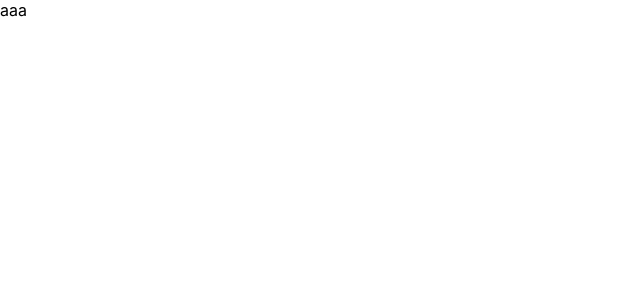
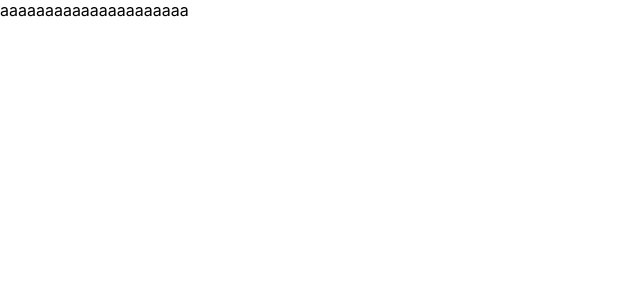
Before and after one commit to iOllio-Nguyen/test, a Next.js app: page / in a window 1280 px wide. Shown: the top 300 px of the page, without its empty margins (0-640 px from the left). Built offline with nearby package versions, Linux system fonts and the light colour scheme.

Commit message:
Update index.js

```diff
--- a/pages/index.js
+++ b/pages/index.js
@@ -1,102 +1,7 @@
-import React, { useState, useEffect } from "react";
-import InfiniteScroll from "react-infinite-scroll-component";
-import { getSession, useSession } from 'next-auth/client'
-import Modal from "react-modal"
-import Link from 'next/link'
-// Styles
-import styles from '../styles/home.module.css'
-// Componet
-import Menu from "../components/menu/menu"
-import  SuccessLottie from "../components/utilities/SuccessLottie"
 
 
-// export async function getServerSideProps(ctx) {
-//   const items = await fetch('/api/DAO/getLaptopList')
-//   const data = await items.json()
-//   const userCredentical = await getSession(ctx)
-//   return {
-//     props: {
-//       data,
-//       userCredentical
-//     }
-//   }
-// }
-
-Modal.setAppElement("#__next")
-
 const App =(props)=> {
-  return (<div>aaa</div>)
-  // const [laptopList, setLaptopList] = useState(props.data)
-  // const [isMessageModalOpen, setMessageModalSate] = useState(false)
-
-  // const fetchMoreData =async()=>{
-  //     if(laptopList.length > 30){return}
-
-  //     const items = await fetch('/api/DAO/getLaptopList')
-  //     const data = await items.json()
-  //     setLaptopList(laptopList.concat(data))
-  // }
-
-  // const addToCart = (item) =>{
-  //   const localStorage = window.localStorage;
-  //   const cart = localStorage.getItem('webappCart')?JSON.parse(localStorage.getItem('webappCart')):[]
-  //   const itemIndex = cart.map((item) => {return item.name}).indexOf(item.name)
-
-  //   if(itemIndex == -1){
-  //     item.inCartQuantity = 1
-  //     cart.push(item)
-  //   }
-  //   else{
-  //     cart[itemIndex].inCartQuantity += 1
-  //   }
-  //   localStorage.setItem('webappCart', JSON.stringify(cart))
-  //   setMessageModalSate(true)
-  // }
-
-  // const renderBody =()=>{
-  //     return(
-  //       <InfiniteScroll
-  //         dataLength={laptopList.length}
-  //         next={fetchMoreData}
-  //         hasMore={true}
-  //         loader={<h4>Fetching...</h4>}
-  //         className={styles.productsContainer}
-  //       >
-  //         {laptopList.map((laptop, index) => (
-  //           <div className={styles.product} key={index}>
-  //             <Link href={`/${laptop.name}`}>
-  //             <div>
-  //               <img src={laptop.photo} />
-
-  //               <div className={styles.textBody}>
-  //                 <h4>{laptop.name}</h4>
-  //                 <div>{laptop.cpu} - {laptop.ram} - {laptop.gpu} - {laptop.storage} - {laptop.monitor}</div>
-  //               </div>
-  //             </div>
-  //             </Link>
-
-  //             <div className={styles.productFooter}>
-  //               <div className={styles.priceTag}>${laptop.price}</div>
-  //               <div className={styles.buyBtn} onClick={() => addToCart(laptop)}> Add to cart </div>
-  //             </div>
-  //           </div>
-  //         ))}
-  //       </InfiniteScroll>
-  //     )
-  // }
-
-  // const renderMessageModal =()=>{
-  //   if(isMessageModalOpen)
-  //   return(<SuccessLottie closeSuccessLottie={setMessageModalSate}/>)
-  // }
-
-  //   return (
-  //     <>
-  //       <Menu/>
-  //       {renderBody()}
-  //       {renderMessageModal()}
-  //     </>
-  //   );
+    return(<><div>aaaaaaaaaaaaaaaaaaaaa</div></>)
   }
 
   export default App
```
